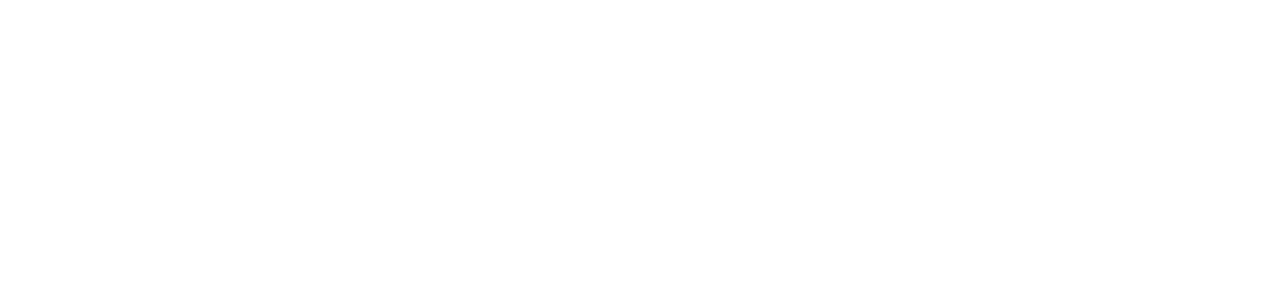
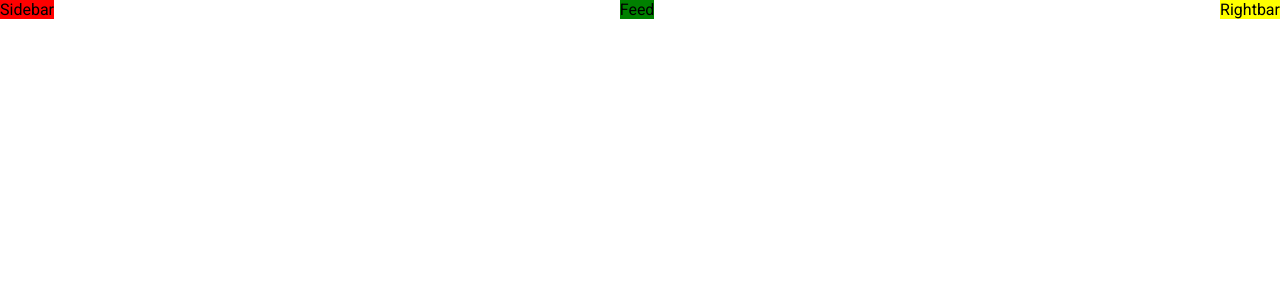
Before and after one commit to Simon323/mui-social-app, a React (Create React App) app: page / in a window 1280 px wide. Shown: the top 300 px of the page. Built offline with nearby package versions, Linux system fonts and the light colour scheme.

Commit message:
Create empty components

```diff
--- a/src/App.tsx
+++ b/src/App.tsx
@@ -1,5 +1,19 @@
+import { Box, Stack } from "@mui/material";
+import Feed from "components/Feed";
+import Rightbar from "components/Rightbar";
+import Sidebar from "components/Sidebar";
+
 function App() {
-  return <div className="App"></div>;
+  return (
+    <Box>
+      {/* navbar */}
+      <Stack direction="row" spacing={2} justifyContent="space-between">
+        <Sidebar />
+        <Feed />
+        <Rightbar />
+      </Stack>
+    </Box>
+  );
 }
 
 export default App;
--- /dev/null
+++ b/src/components/Feed.tsx
@@ -0,0 +1,8 @@
+import { Box } from "@mui/material";
+import React from "react";
+
+const Feed = () => {
+  return <Box sx={{ backgroundColor: "green" }}>Feed</Box>;
+};
+
+export default Feed;
--- /dev/null
+++ b/src/components/Rightbar.tsx
@@ -0,0 +1,7 @@
+import { Box } from "@mui/material";
+
+const Rightbar = () => {
+  return <Box sx={{ backgroundColor: "yellow" }}>Rightbar</Box>;
+};
+
+export default Rightbar;
--- /dev/null
+++ b/src/components/Sidebar.tsx
@@ -0,0 +1,7 @@
+import { Box } from "@mui/material";
+import React from "react";
+const Sidebar = () => {
+  return <Box sx={{ backgroundColor: "red" }}>Sidebar</Box>;
+};
+
+export default Sidebar;
--- a/tsconfig.json
+++ b/tsconfig.json
@@ -14,7 +14,11 @@
     "resolveJsonModule": true,
     "isolatedModules": true,
     "noEmit": true,
-    "jsx": "react-jsx"
+    "jsx": "react-jsx",
+    "baseUrl": "./src"
+    // "paths": {
+    //   "@components/*": ["components/*"]
+    // }
   },
   "include": ["src"]
 }
```
Also changed, not shown: src/components/Navbar.tsx (added, +7 -0 lines), 1 other file (tests, documents, lock files or other folders).
